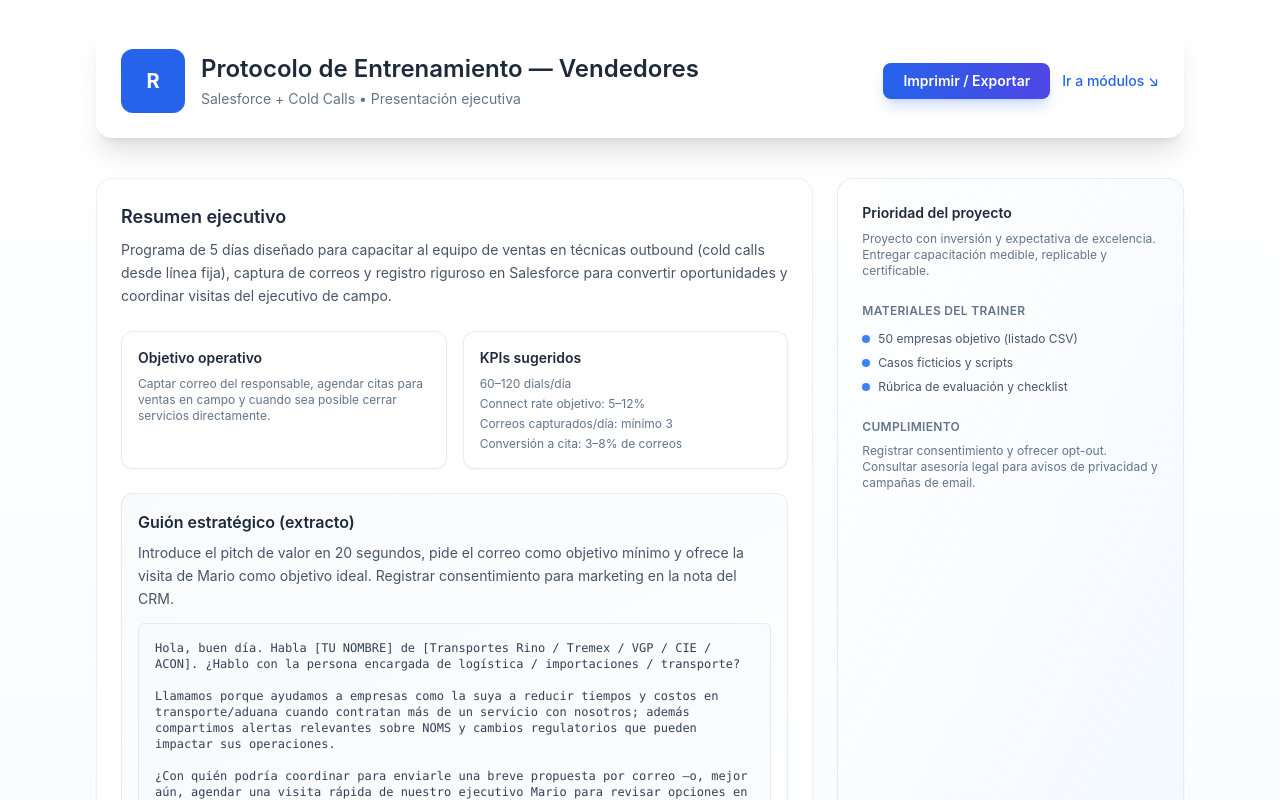
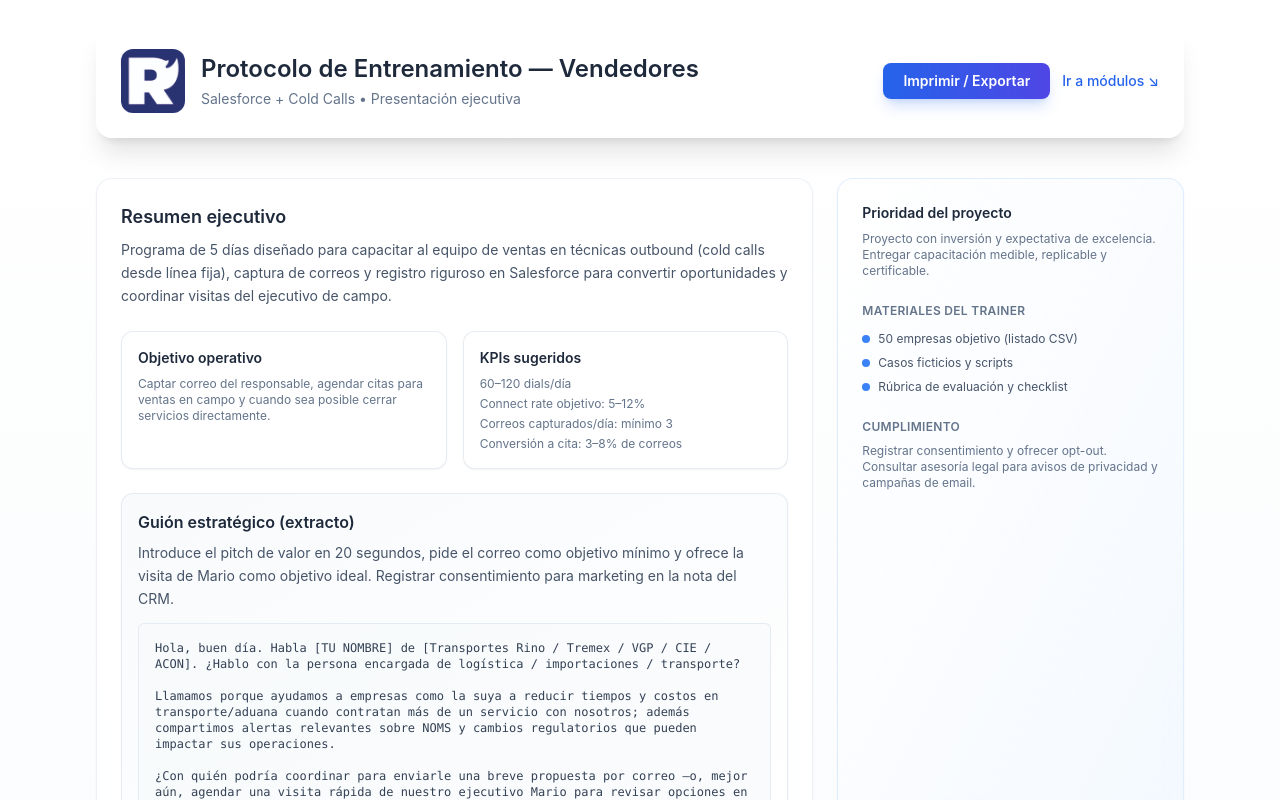
Before and after one commit to blasperez/BlasPerezCV, a React (Vite) app: page / in a window 1280 px wide. Shown: the top 800 px of the page. Built offline with nearby package versions, Linux system fonts and the light colour scheme.

Commit message:
Reemplazar logotipo por imagen

```diff
--- a/protocolo.jsx
+++ b/protocolo.jsx
@@ -1,5 +1,6 @@
 import React, { useRef } from "react";
 import { motion, useScroll, useTransform, useSpring } from "framer-motion";
+import imageMark from "./favicon.jpg";
 
 export default function TrainingProtocolPresentation() {
   const modules = [
@@ -120,11 +121,11 @@ export default function TrainingProtocolPresentation() {
             transition={{ type: "spring", stiffness: 150, damping: 18 }}
           >
             <motion.div
-              className="flex h-14 w-14 items-center justify-center rounded-xl bg-blue-600 text-lg font-bold text-white sm:h-16 sm:w-16 sm:text-xl"
+              className="flex h-14 w-14 items-center justify-center overflow-hidden rounded-xl bg-blue-600 text-lg font-bold text-white sm:h-16 sm:w-16 sm:text-xl"
               animate={{ rotate: [0, 2, -2, 0] }}
               transition={{ repeat: Infinity, duration: 12, ease: "easeInOut" }}
             >
-              R
+              <img src={imageMark} alt="Marca" className="h-full w-full object-cover" />
             </motion.div>
             <div className="min-w-0">
               <h1 className="text-xl font-semibold leading-snug sm:text-2xl">
```
Also changed, not shown: favicon.jpg (added).
